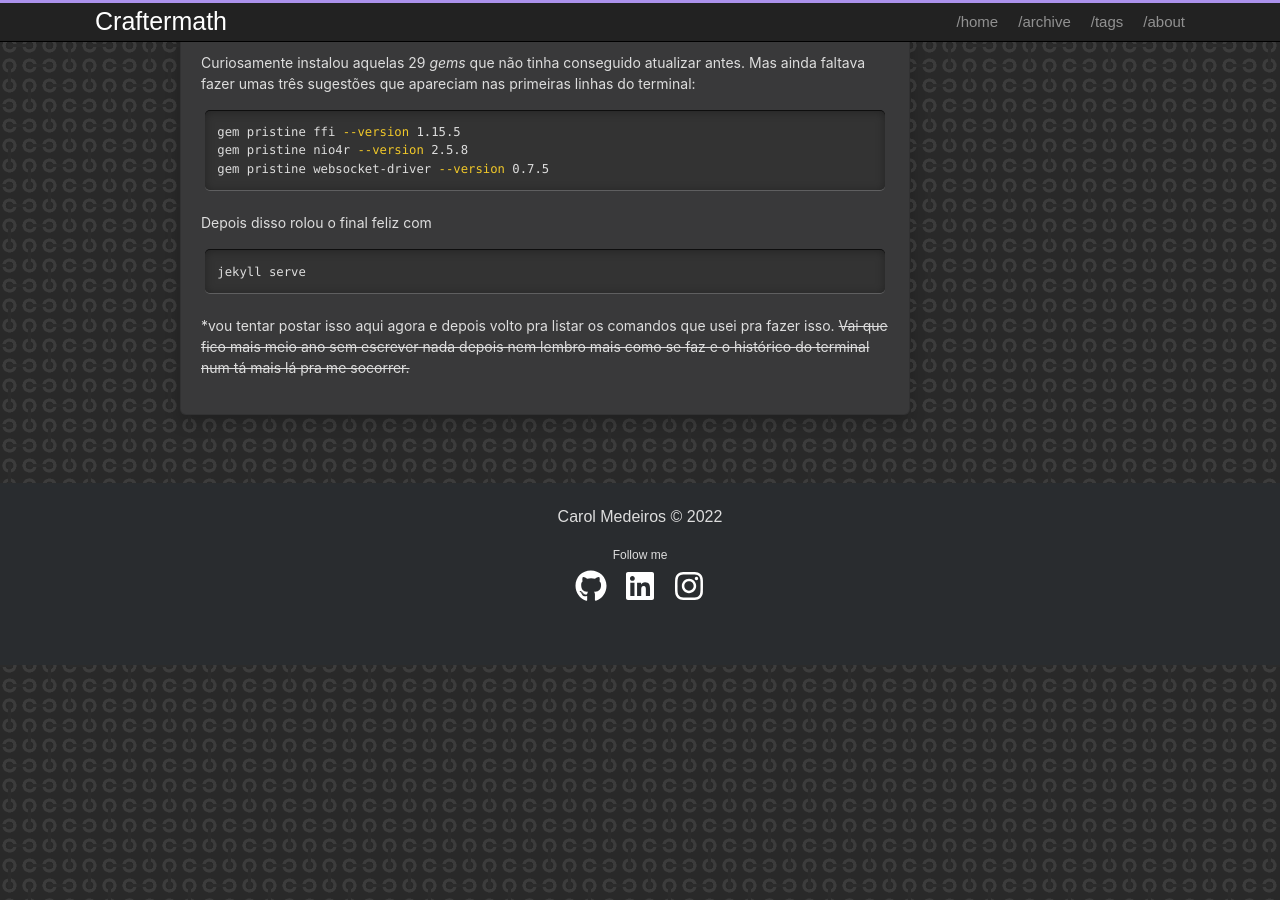
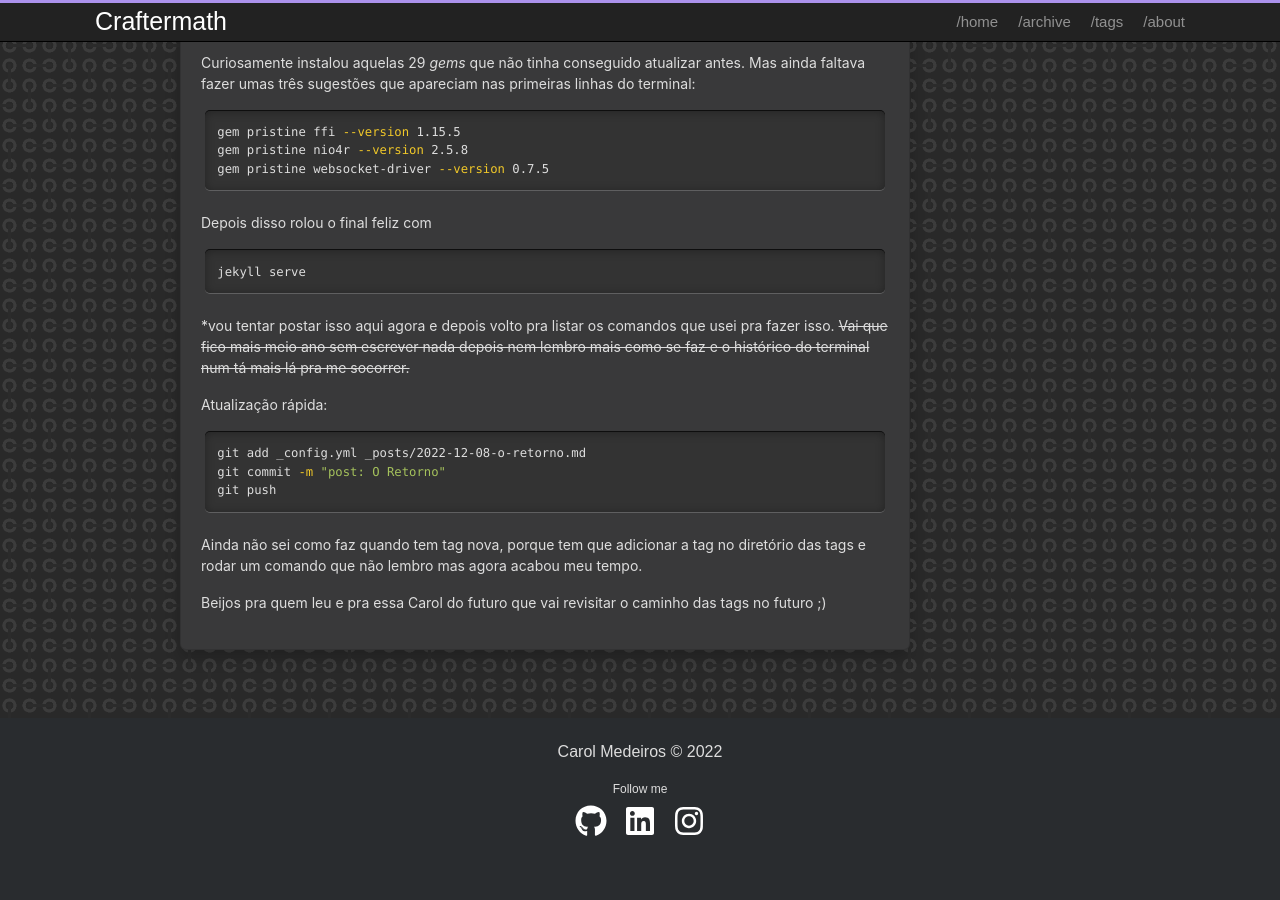
Before and after one commit to Craftermath/craftermath.github.io, a Jekyll site: the page built from docs/_posts/2022-12-08-o-retorno.md, in a window 1280 px wide and 900 px high, scrolled down 784 px. Built offline with Jekyll 4.4.1, drawn with Linux system fonts in a browser that asks for light colours.

Commit message:
update: O Retorno

````diff
--- a/docs/_posts/2022-12-08-o-retorno.md
+++ b/docs/_posts/2022-12-08-o-retorno.md
@@ -42,3 +42,15 @@ jekyll serve
 ```
 
 *vou tentar postar isso aqui agora e depois volto pra listar os comandos que usei pra fazer isso. ~~Vai que fico mais meio ano sem escrever nada depois nem lembro mais como se faz e o histórico do terminal num tá mais lá pra me socorrer.~~
+
+Atualização rápida:
+
+```bash
+git add _config.yml _posts/2022-12-08-o-retorno.md
+git commit -m "post: O Retorno"
+git push
+```
+
+Ainda não sei como faz quando tem tag nova, porque tem que adicionar a tag no diretório das tags e rodar um comando que não lembro mas agora acabou meu tempo.
+
+Beijos pra quem leu e pra essa Carol do futuro que vai revisitar o caminho das tags no futuro ;)
````
